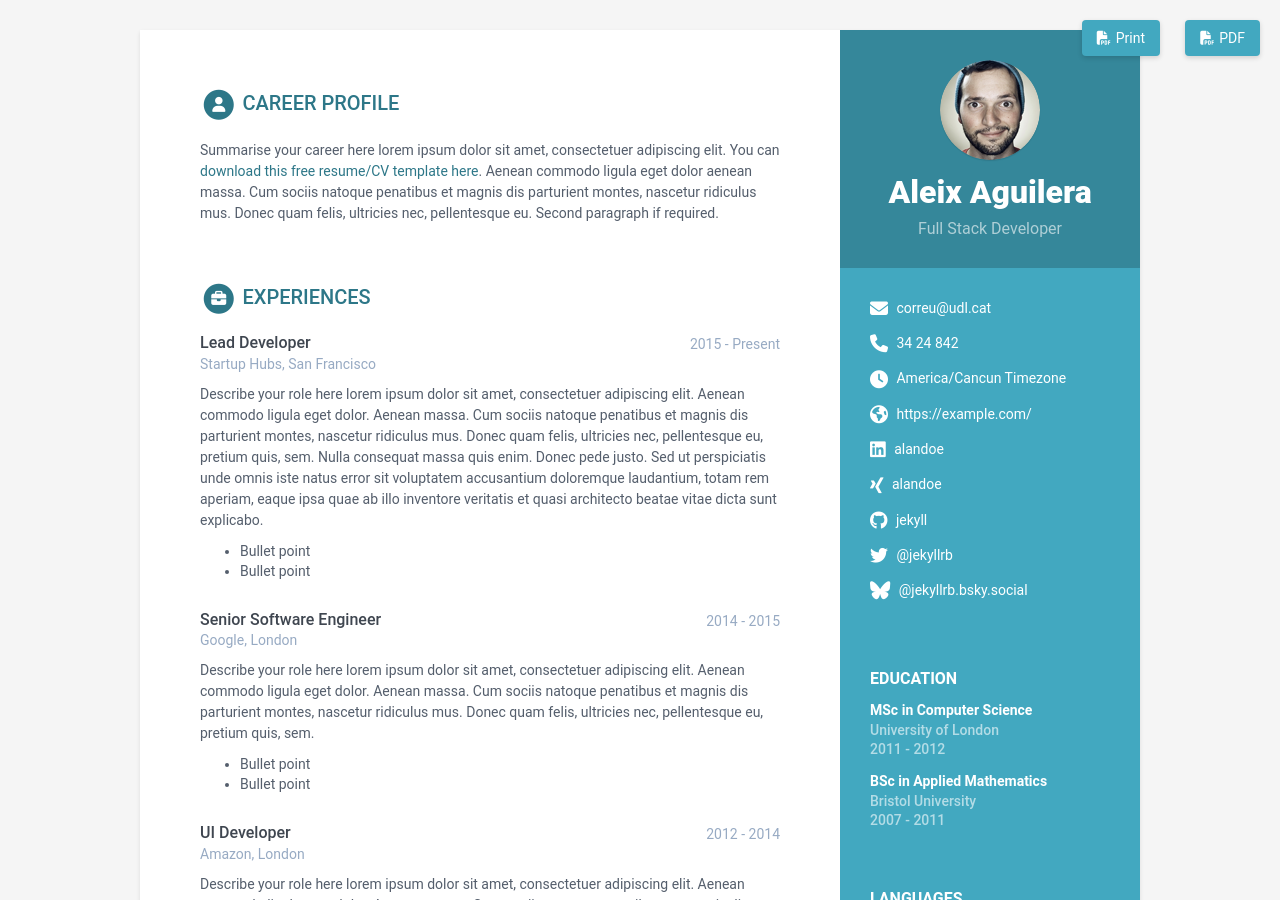
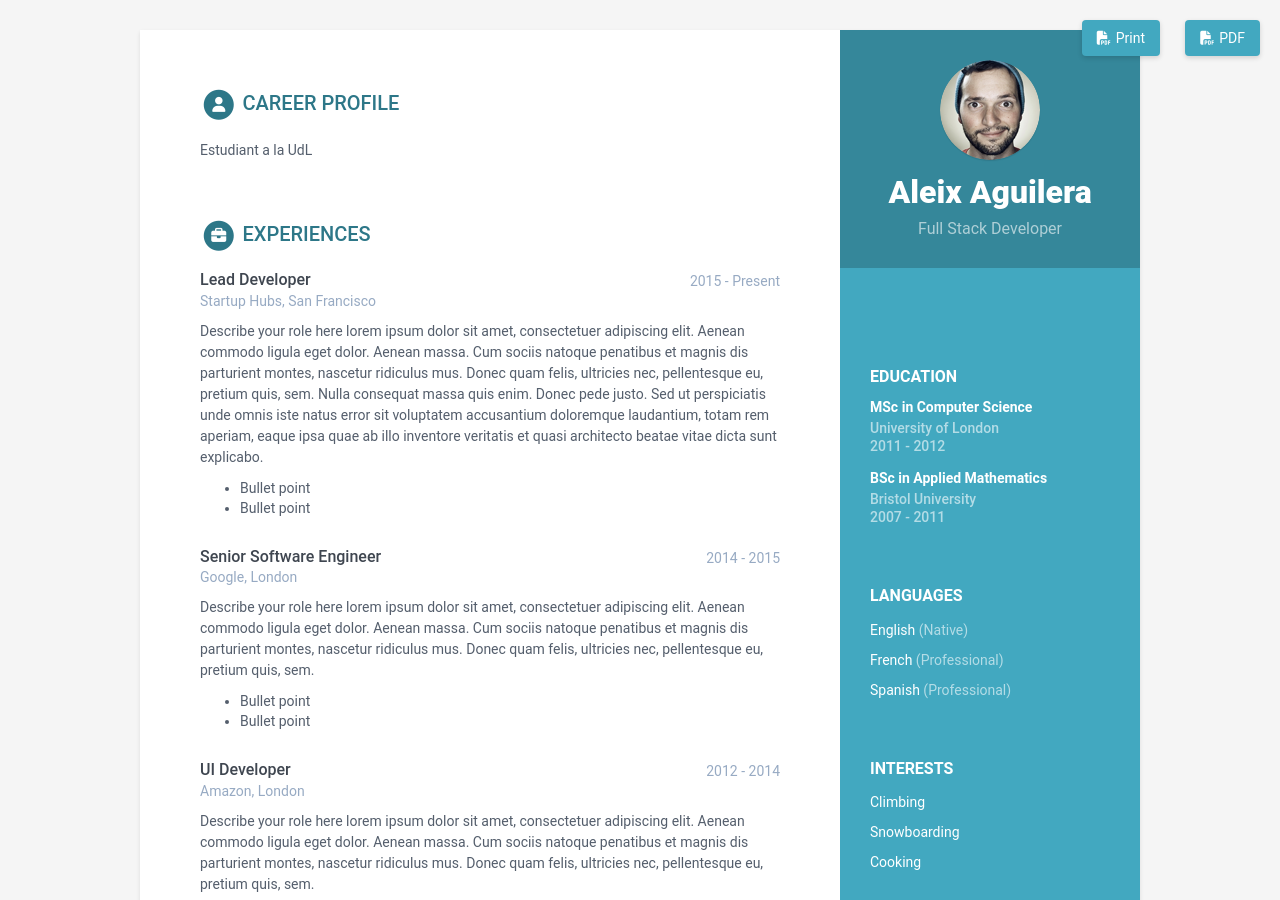
Before and after one commit to Aleixaguilera/Curriculum, a Jekyll site: the page built from index.html, in a window 1280 px wide and 900 px high. Built offline with Jekyll 4.4.1, drawn with Linux system fonts in a browser that asks for light colours.

Commit message:
borrar tot

```diff
--- a/_data/data.yml
+++ b/_data/data.yml
@@ -13,26 +13,7 @@ sidebar:
   avatar: profile.png #place a 100x100 picture inside /assets/images/ folder and provide the name of the file below
 
   # Sidebar links
-  email: correu@udl.cat
-  phone: 34 24 842
-  timezone: America/Cancun # Enter your timezone, e.g., America/Havana, Africa/Casablanca, America/North_Dakota/Center
-  citizenship:
-  website: https://example.com/ # Include the full website URL, including "http://" or "https://".
-  linkedin: alandoe
-  xing: alandoe
-  github: jekyll
-  telegram: # add your nickname without '@' sign
-  gitlab:
-  bitbucket:
-  bluesky: '@jekyllrb.bsky.social' # Specify your full Bluesky handle
-  twitter: '@jekyllrb'
-  stack-overflow: # Number/Username, e.g. 123456/alandoe
-  codewars:
-  goodreads: # Number-Username, e.g. 123456-alandoe
-  mastodon: # Please include your full Mastodon link here.
-  hackerrank: # Please provide your HackerRank username.
-  leetcode: # Please provide your LeetCode username.
-  pdf: # Add a PDF link here if you want to include a PDF custom version in your resume.
+
 
   languages:
     title: Languages
@@ -64,12 +45,7 @@ sidebar:
 career-profile:
   title: Career Profile
   summary: |
-    Summarise your career here lorem ipsum dolor sit amet, consectetuer
-    adipiscing elit. You can [download this free resume/CV template here]().
-    Aenean commodo ligula eget dolor aenean massa. Cum sociis natoque
-    penatibus et magnis dis parturient montes, nascetur ridiculus mus.
-    Donec quam felis, ultricies nec, pellentesque eu.
-    Second paragraph if required.
+    Estudiant a la UdL
 education:
   title: Education
   info:
```
